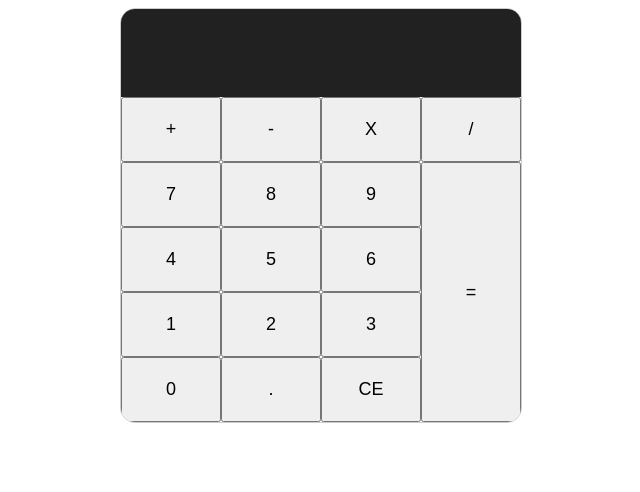
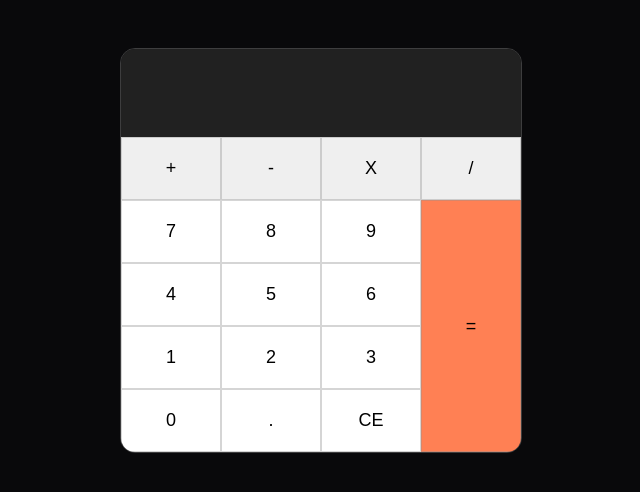
Before and after one commit to jpomaisbraboiv2/calculadora, a plain HTML site: page index.html in a window 1280 px wide. Shown: the whole page, without its empty margins (319-959 px from the left). Drawn offline with Linux system fonts and the light colour scheme.

Commit message:
styles: button colors and calculator margin top

```diff
--- a/styles.css
+++ b/styles.css
@@ -1,9 +1,18 @@
+body {
+    background-color: #09090B;
+}
+
+button {
+    border: 1px solid #92929262;
+    cursor: pointer;
+}
+
 .calculator {
     max-width: 400px;
-    margin: auto;
+    margin: 3rem auto;
     display: flex;
     flex-direction: column;
-    border: 1px solid #ccc;
+    border: 1px solid #92929262;
     border-radius: 15px;
     overflow: hidden;
     font-family: sans-serif;
@@ -46,13 +55,15 @@
                 div {
                     display: flex;
                     width: 100%;
+
+                    button {
+                        flex: 1;
+                        background-color: #fff;
+                        padding: 20px;
+                        font-size: 18px;
+                    }
                 }
 
-                button {
-                    flex: 1;
-                    padding: 20px;
-                    font-size: 18px;
-                }
             }
 
             .equal {
@@ -61,6 +72,7 @@
 
                 button {
                     flex: 1;
+                    background-color: #FF8054;
                     padding: 20px;
                     font-size: 18px;
                 }
```
